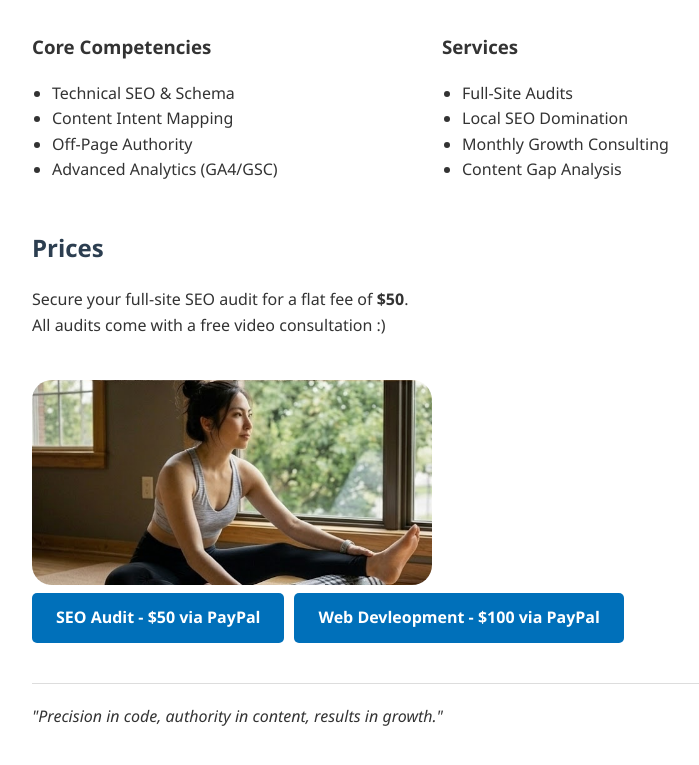
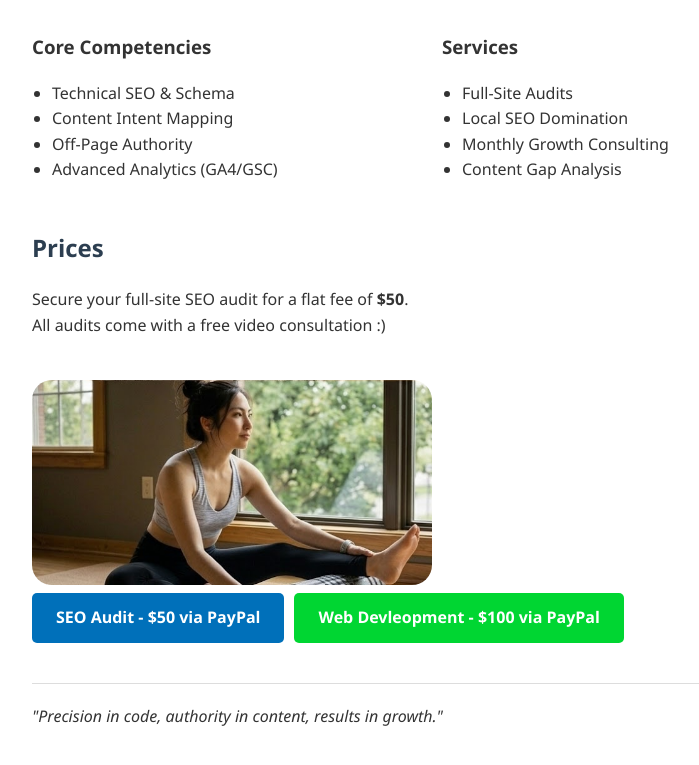
Before and after one commit to pflaquer/jennxiu, a plain HTML site: page index.html in a window 1280 px wide. Shown: the part 457-1222 px from the top of the page, without its empty margins (208-907 px from the left). Drawn offline with Linux system fonts and the light colour scheme.

Commit message:
Update PayPal link and button class for web development

```diff
--- a/index.html
+++ b/index.html
@@ -132,7 +132,7 @@
         <div style="display: flex; gap: 10px; flex-wrap: wrap;">
             <!-- PayPal Link (Update with your specific PayPal.Me link) -->
             <a href="https://www.paypal.com/ncp/payment/LG7L6XA83VB5Q" target="_blank" class="btn btn-paypal">SEO Audit - $50 via PayPal</a>
-             <a href="https://www.paypal.com/ncp/payment/9YRRJD5D7BV2W" target="_blank" class="btn btn-paypal">Web Devleopment - $100 via PayPal</a>
+             <a href="https://www.paypal.com/ncp/payment/9YRRJD5D7BV2W" target="_blank" class="btn btn-cashapp">Web Devleopment - $100 via PayPal</a>
 
             <!-- Cash App Link (Update with your $CashTag)
             <a href="https://cash.app/$YourCashTag" target="_blank" class="btn btn-cashapp">Pay $50 via Cash App</a>
```
